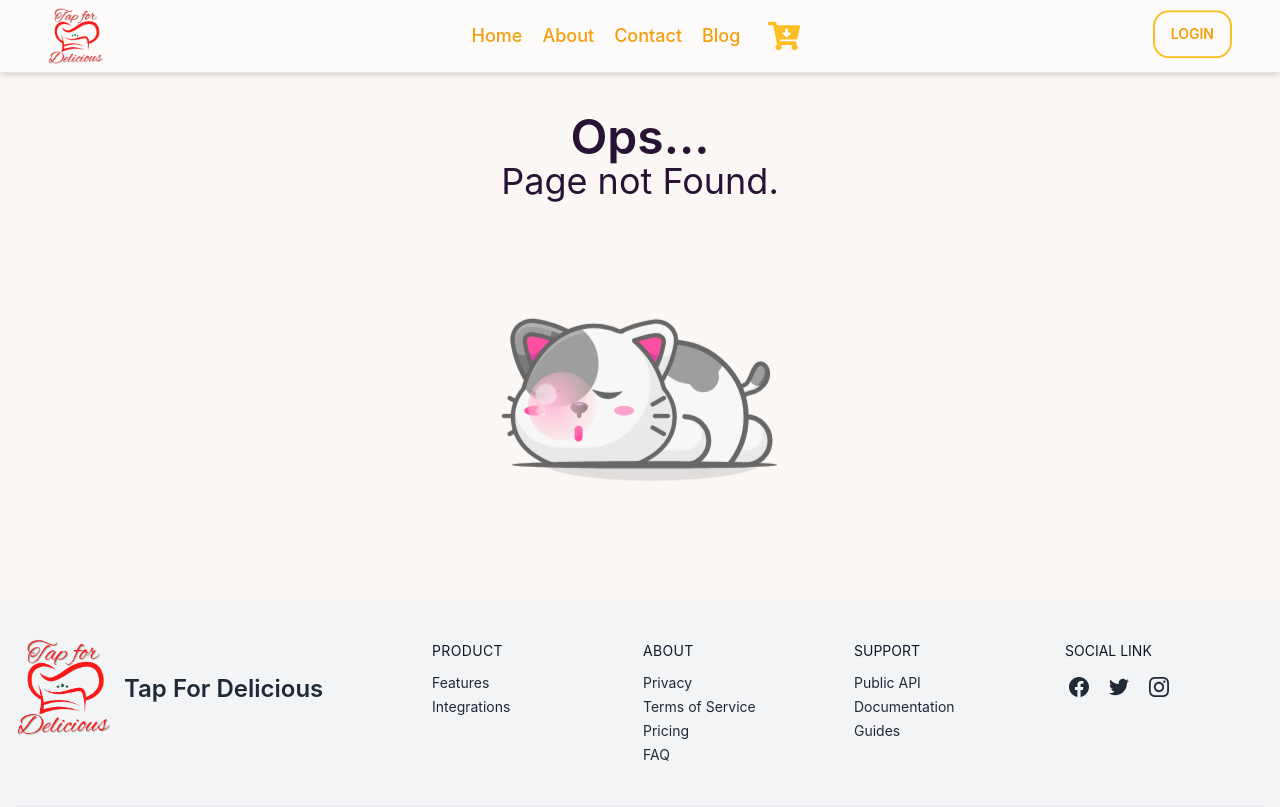
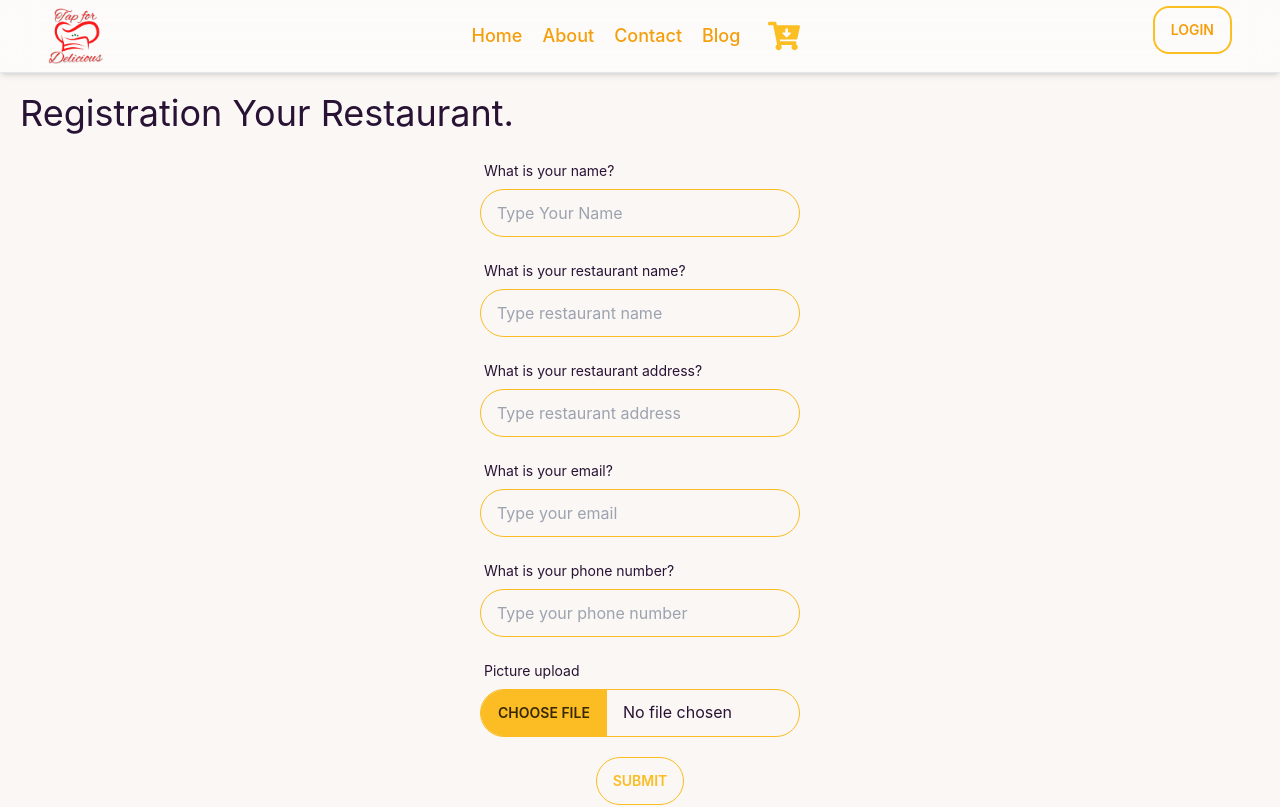
Before and after one commit to tasmia-rahman/tap-for-delicious-client, a React (Create React App) app: page /restaurantReg in a window 1280 px wide. Shown: the top 807 px of the page. Built offline with nearby package versions, Linux system fonts and the light colour scheme.

Commit message:
restaurant registration page added

```diff
--- /dev/null
+++ b/src/Pages/RestaurantRegistration/RestaurantRegistration.js
@@ -0,0 +1,92 @@
+import React from "react";
+
+const RestaurantRegistration = () => {
+
+    const handleRestaurantReg = (event) => {
+        event.preventDefault()
+        const form = event.target;
+        const name = form.name.value;
+        const restaurant = form.restaurant.value;
+        const address = form.address.value;
+        const email = form.email.value;
+        const phone = form.phone.value;
+        const img = form.picture.value;
+        console.log(name, restaurant, address, email, phone)
+    }
+
+  return (
+    <div className="mb-20">
+      <h1 className="text-4xl m-5">Registration Your Restaurant.</h1>
+      <form onSubmit={handleRestaurantReg}>
+        <div className="form-control mx-auto mt-4 w-full max-w-xs">
+          <label className="label">
+            <span className="label-text">What is your name?</span>
+          </label>
+          <input
+            type="text"
+            name="name"
+            placeholder="Type Your Name"
+            className="input input-bordered input-warning w-full max-w-xs"
+          />
+        </div>
+        <div className="form-control mx-auto mt-4 w-full max-w-xs">
+          <label className="label">
+            <span className="label-text">What is your restaurant name?</span>
+          </label>
+          <input
+            type="text"
+            name="restaurant"
+            placeholder="Type restaurant name"
+            className="input input-bordered input-warning w-full max-w-xs"
+          />
+        </div>
+        <div className="form-control mx-auto mt-4 w-full max-w-xs">
+          <label className="label">
+            <span className="label-text">What is your restaurant address?</span>
+          </label>
+          <input
+            type="text"
+            name="address"
+            placeholder="Type restaurant address"
+            className="input input-bordered input-warning w-full max-w-xs"
+          />
+        </div>
+        <div className="form-control mx-auto mt-4 w-full max-w-xs">
+          <label className="label">
+            <span className="label-text">What is your email?</span>
+          </label>
+          <input
+            type="email"
+            name="email"
+            placeholder="Type your email"
+            className="input input-bordered input-warning w-full max-w-xs"
+          />
+        </div>
+        <div className="form-control mx-auto mt-4 w-full max-w-xs">
+          <label className="label">
+            <span className="label-text">What is your phone number?</span>
+          </label>
+          <input
+            type="number"
+            name="phone"
+            placeholder="Type your phone number"
+            className="input input-bordered input-warning w-full max-w-xs"
+          />
+        </div>
+        <div className="form-control mx-auto mt-4 w-full max-w-xs">
+          <label className="label">
+            <span className="label-text">Picture upload</span>
+          </label>
+          <input type="file"
+          name="picture"
+          className="file-input file-input-bordered file-input-warning w-full max-w-xs" />
+        </div>
+
+
+        <button className="btn btn-outline btn-warning max-w-xs block mx-auto mt-5" type="submit">Submit</button>
+      </form>
+    </div>
+  );
+};
+
+export default RestaurantRegistration;
--- a/src/Routes/Routes/routes.js
+++ b/src/Routes/Routes/routes.js
@@ -7,6 +7,7 @@ import Home from "../../Pages/Home/Home/Home";
 import TopRestaurant from "../../Pages/Home/TopRestaurant/TopRestaurant";
 import Login from "../../Pages/Login/Login";
 import NotFound from "../../Pages/NotFound/NotFound";
+import RestaurantRegistration from "../../Pages/RestaurantRegistration/RestaurantRegistration";
 import AvailableRestaurant from "../../Pages/Shared/TopFoodDetail/AvailableRestaurant/AvailableRestaurant";
 export const router = createBrowserRouter([
     {
@@ -46,6 +47,10 @@ export const router = createBrowserRouter([
             element: <AvailableRestaurant></AvailableRestaurant>
         },
         {
+            path: '/restaurantReg',
+            element: <RestaurantRegistration></RestaurantRegistration>
+        },
+        {
             path: '*',
             element: <NotFound></NotFound>
         }
```
